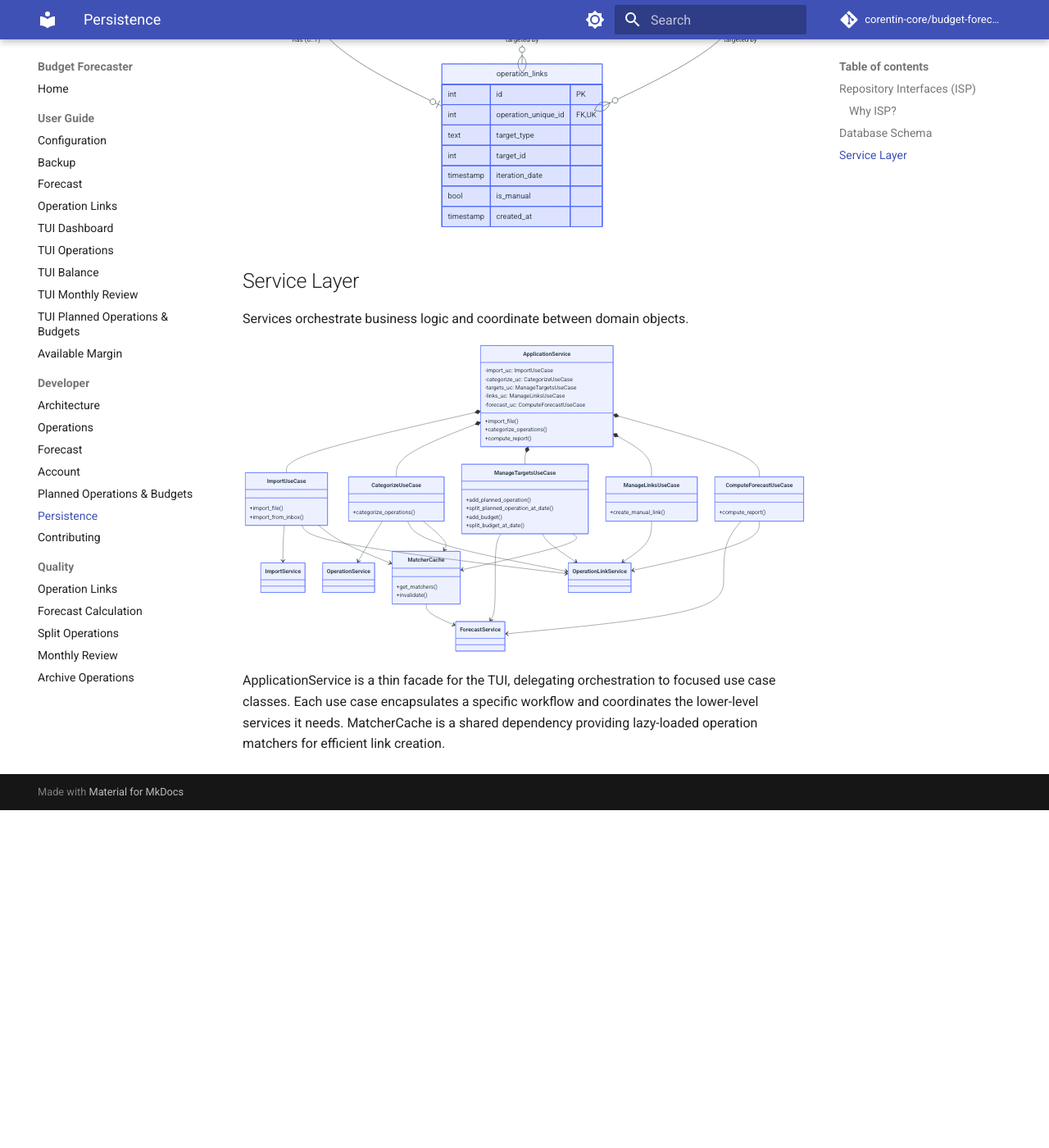
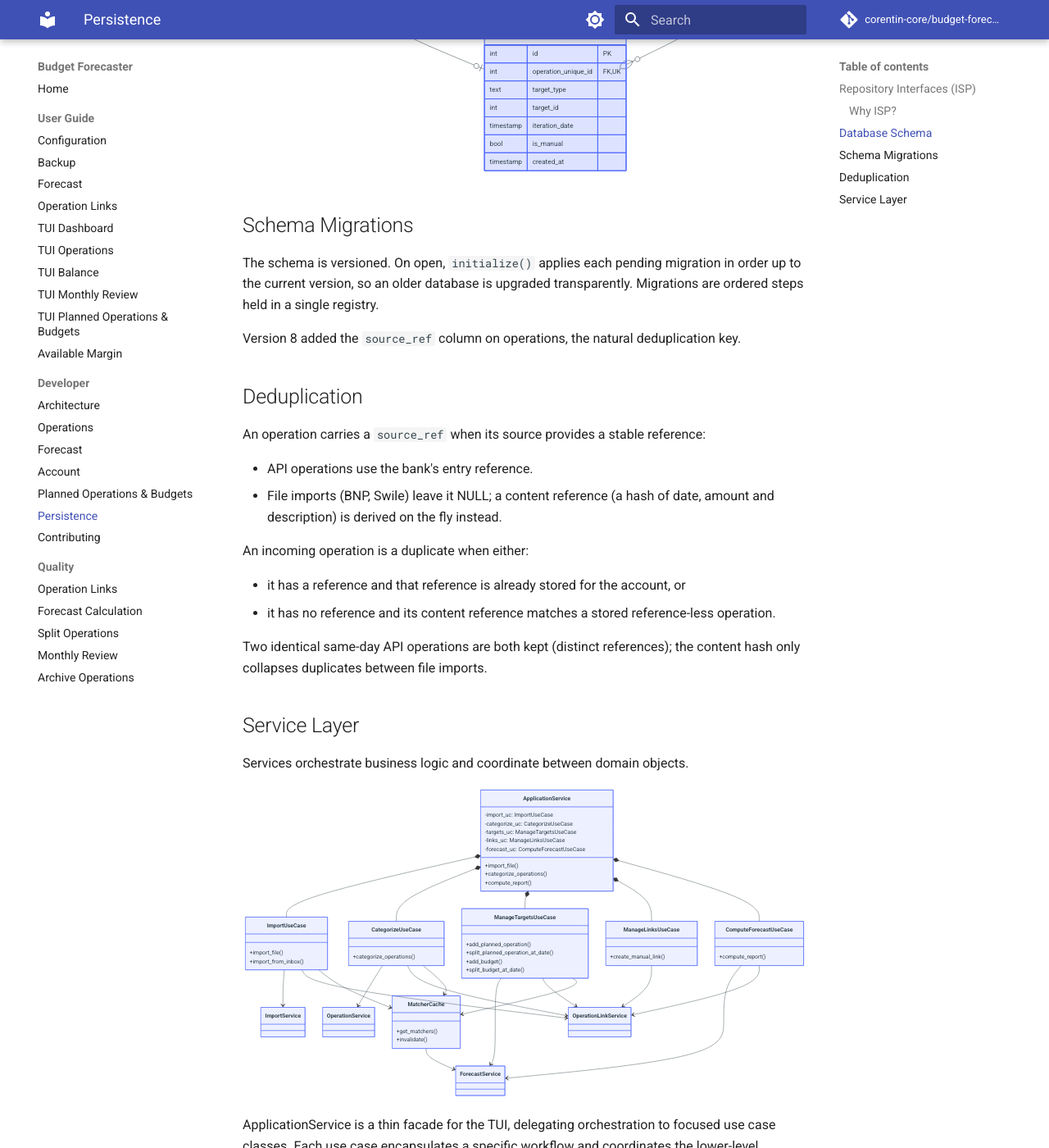
Before and after one commit to corentin-core/budget-forecaster, an MkDocs documentation site: the page built from docs/dev/persistence.md, in a window 1280 px wide and 1400 px high, scrolled down 1224 px. Shown: the whole window at 82% size. Built offline with MkDocs 1.6.1 and Material for MkDocs 9.7.7, drawn with Linux system fonts in a browser that asks for light colours; comment, search, counter and statistics services are not loaded; before the commit the page ends 2212 px from its top, so only the background shows below that.

Commit message:
docs: document source_ref column, migrations and dedup rule

````diff
--- a/docs/dev/persistence.md
+++ b/docs/dev/persistence.md
@@ -70,6 +70,7 @@ erDiagram
         timestamp date
         real amount
         text currency
+        text source_ref "nullable dedup key"
     }
 
     planned_operations {
@@ -113,6 +114,31 @@ erDiagram
     planned_operations ||--o{ operation_links : "targeted by"
     budgets ||--o{ operation_links : "targeted by"
 ```
+
+## Schema Migrations
+
+The schema is versioned. On open, `initialize()` applies each pending migration in order
+up to the current version, so an older database is upgraded transparently. Migrations
+are ordered steps held in a single registry.
+
+Version 8 added the `source_ref` column on operations, the natural deduplication key.
+
+## Deduplication
+
+An operation carries a `source_ref` when its source provides a stable reference:
+
+- API operations use the bank's entry reference.
+- File imports (BNP, Swile) leave it NULL; a content reference (a hash of date, amount
+  and description) is derived on the fly instead.
+
+An incoming operation is a duplicate when either:
+
+- it has a reference and that reference is already stored for the account, or
+- it has no reference and its content reference matches a stored reference-less
+  operation.
+
+Two identical same-day API operations are both kept (distinct references); the content
+hash only collapses duplicates between file imports.
 
 ## Service Layer
 
````
